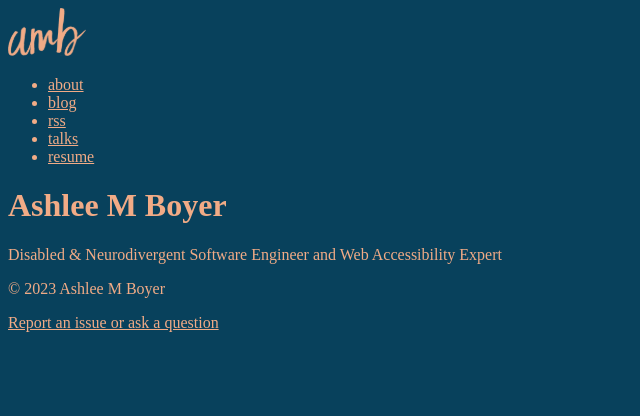
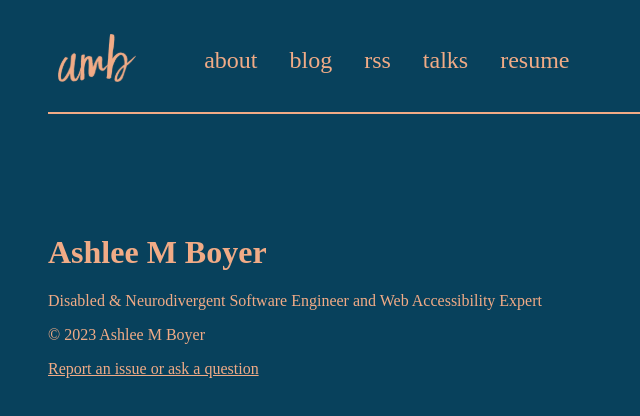
Before and after one commit to ashleemboyer/ashleemboyer-com, a Next.js app: page / in a window 1280 px wide. Shown: the top 416 px of the page, without its empty margins (0-640 px from the left). Built offline with nearby package versions, Linux system fonts and the light colour scheme.

Commit message:
Using new components and minor layout styling

```diff
--- a/app/global.css
+++ b/app/global.css
@@ -12,6 +12,10 @@ html {
   color: var(--tumbleweed);
 }
 
+body {
+  margin: 0;
+}
+
 a {
   color: var(--tumbleweed);
 }
--- a/app/layout.tsx
+++ b/app/layout.tsx
@@ -1,13 +1,7 @@
 import { ReactNode } from "react";
+import { SiteFooter, SiteHeader } from "./components";
 import "./global.css";
-
-const SITE_LINKS = [
-  { href: "/about", text: "about" },
-  { href: "/blog", text: "blog" },
-  { href: "/rss", text: "rss" },
-  { href: "/talks", text: "talks" },
-  { href: "/resume", text: "resume" },
-];
+import s from "./root-layout.module.css";
 
 interface RootLayoutProps {
   children: ReactNode;
@@ -16,34 +10,10 @@ interface RootLayoutProps {
 const RootLayout = ({ children }: RootLayoutProps) => {
   return (
     <html lang="en">
-      <body>
-        {/* TODO move header element to separate component */}
-        <header>
-          <a href="/">
-            <img alt="home" src="amb.svg" height="48" width="auto" />
-          </a>
-          <nav>
-            <ul>
-              {SITE_LINKS.map(({ href, text }) => {
-                return (
-                  <li key={href}>
-                    <a href={href}>{text}</a>
-                  </li>
-                );
-              })}
-            </ul>
-          </nav>
-        </header>
+      <body className={s.body}>
+        <SiteHeader />
         <div>{children}</div>
-        {/* TODO move footer element to separate component */}
-        <footer>
-          <p>© 2023 Ashlee M Boyer</p>
-          <p>
-            <a href="https://github.com/ashleemboyer/ashleemboyer-com-issues-and-questions/issues/new/choose">
-              Report an issue or ask a question
-            </a>
-          </p>
-        </footer>
+        <SiteFooter />
       </body>
     </html>
   );
--- /dev/null
+++ b/app/root-layout.module.css
@@ -0,0 +1,7 @@
+.body {
+  max-width: 1100px;
+  padding-bottom: 24px;
+  padding-left: 48px;
+  padding-right: 48px;
+  padding-top: 24px;
+}
```
